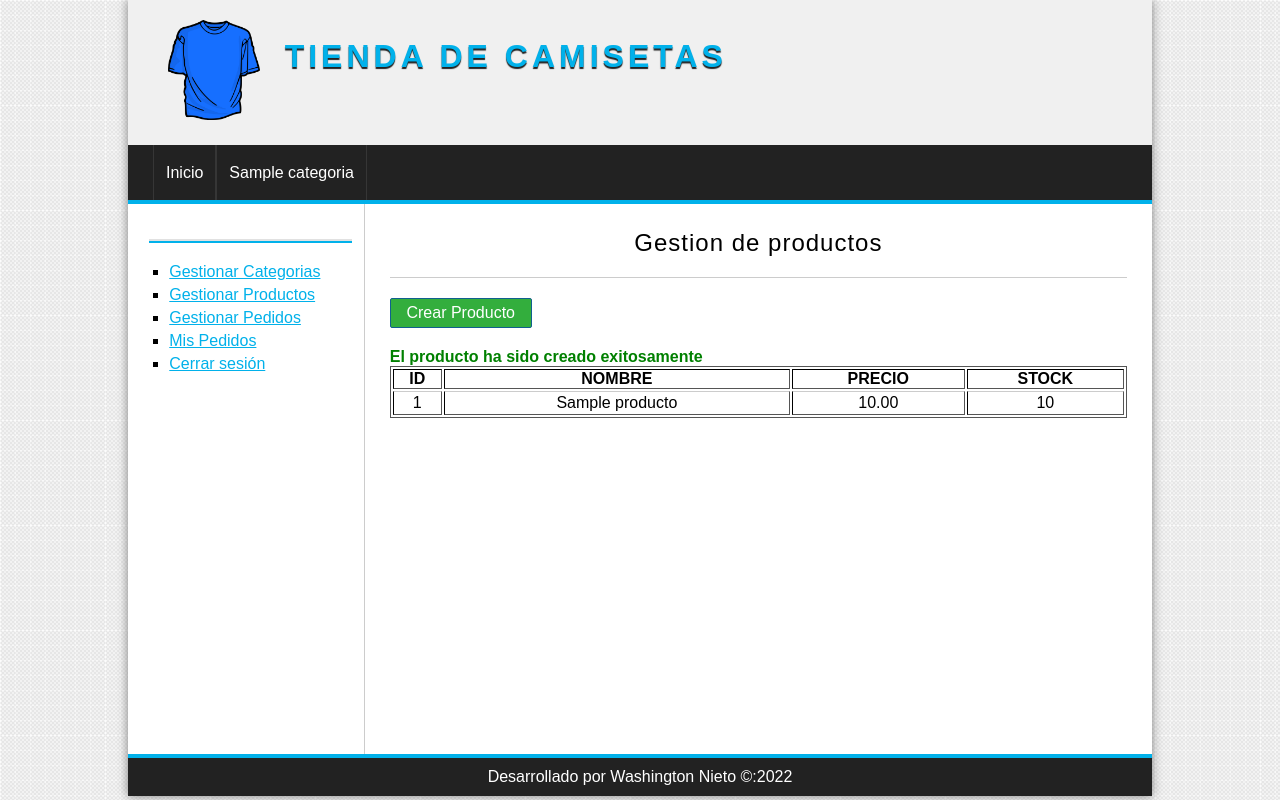
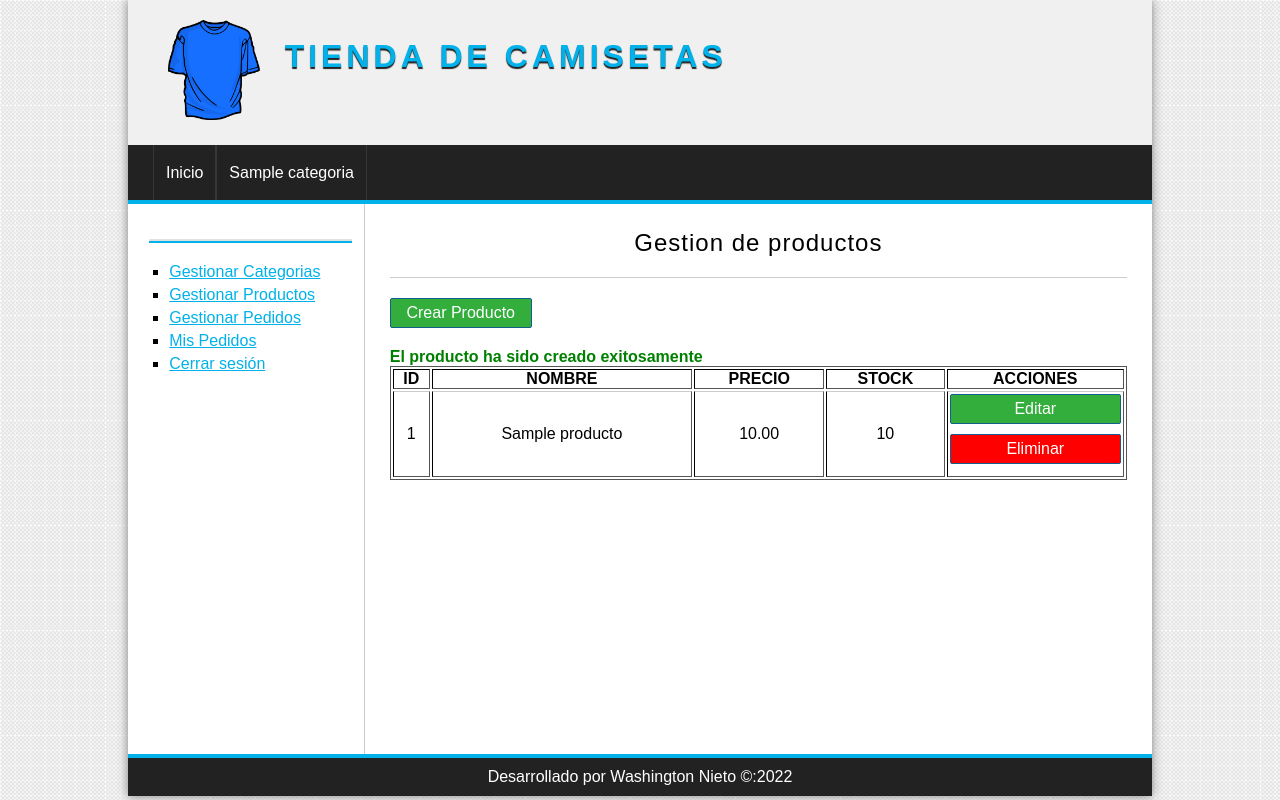
Before and after one commit to WashingtonNieto/Tienda, a PHP site: page /Tienda/producto/gestion in a window 1280 px wide. Run offline with PHP 8.4, Linux system fonts and the light colour scheme; the visitor is signed in with stand-in values (Sample User, id 1); tables that the repository leaves empty or names only in its code hold one stand-in row (values such as "Sample post").

Commit message:
Editar-borrar
Editar y borrar productos

```diff
--- a/assets/css/styles.css
+++ b/assets/css/styles.css
@@ -239,6 +239,15 @@ button, .button{
     margin-bottom: 20px;
 }
 
+.button-gestion{
+    margin-bottom: 10px;
+}
+
+.button-red{
+    background: red;
+    border: 1px solid #c1717;
+}
+
 label,
 input[type="button"],
 input[type="submit"],
--- a/controllers/ProductoController.php
+++ b/controllers/ProductoController.php
@@ -79,4 +79,24 @@ class ProductoController{
         }
         header("Location:".base_url."producto/gestion");
     }
+
+    public function editar(){
+        //averiguemos primero que trae $_GET
+        //var_dump($_GET);
+    }
+    public function eliminar(){
+        Utils::isAdmin();
+
+        if(isset($_GET['id'])){
+            $id = $_GET['id'];
+            $producto = new producto();
+            $producto->setId($id);
+            $delete = $producto->delete();
+            if($delete){
+                $_SESSION['delete'];
+            }
+        }
+
+    }
+
 }
--- a/models/producto.php
+++ b/models/producto.php
@@ -109,4 +109,14 @@ class Producto{
         return $result;
     }
 
+    public function delete(){
+        $sql = "DELETE FROM productos WHERE id={$this->id}";
+        $delete = $this->db->query($sql);
+
+        $result = false;
+        if($delete){
+            $result = true;
+        }
+    }
+
 }
--- a/views/producto/gestion.php
+++ b/views/producto/gestion.php
@@ -20,6 +20,7 @@
         <th>NOMBRE</th>
         <th>PRECIO</th>
         <th>STOCK</th>
+        <th>ACCIONES</th>
     </tr>
    <?php while($pro = $productos->fetch_object()): ?>
 
@@ -28,6 +29,16 @@
         <td><?=$pro->nombre; ?></td>
         <td><?=$pro->precio; ?></td>
         <td><?=$pro->stock; ?></td>
+        <td>
+            <!--
+                <a href="<?=base_url?>producto/editar?id=<?=$pro->id?>" class="button button-gestion">Editar</a>
+                al usar ? trae el siguiente parametro no el primero como queremos
+                para que traiga el primer parametro se usa &
+            -->
+
+            <a href="<?=base_url?>producto/editar&id=<?=$pro->id?>" class="button button-gestion">Editar</a>
+            <a href="<?=base_url?>producto/eliminar&id=<?=$pro->id?>" class="button button-gestion button-red">Eliminar</a>
+        </td>
     </tr>
 
     <?php endwhile; ?>
```
Also changed, not shown: uploads/images/Zapatos.PNG (added).
